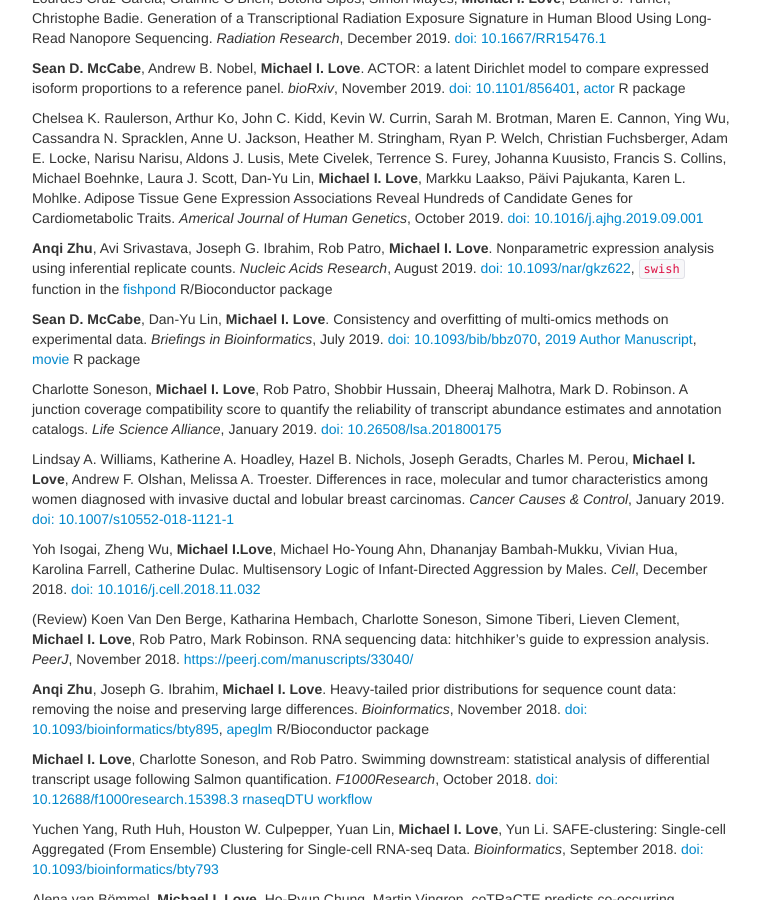
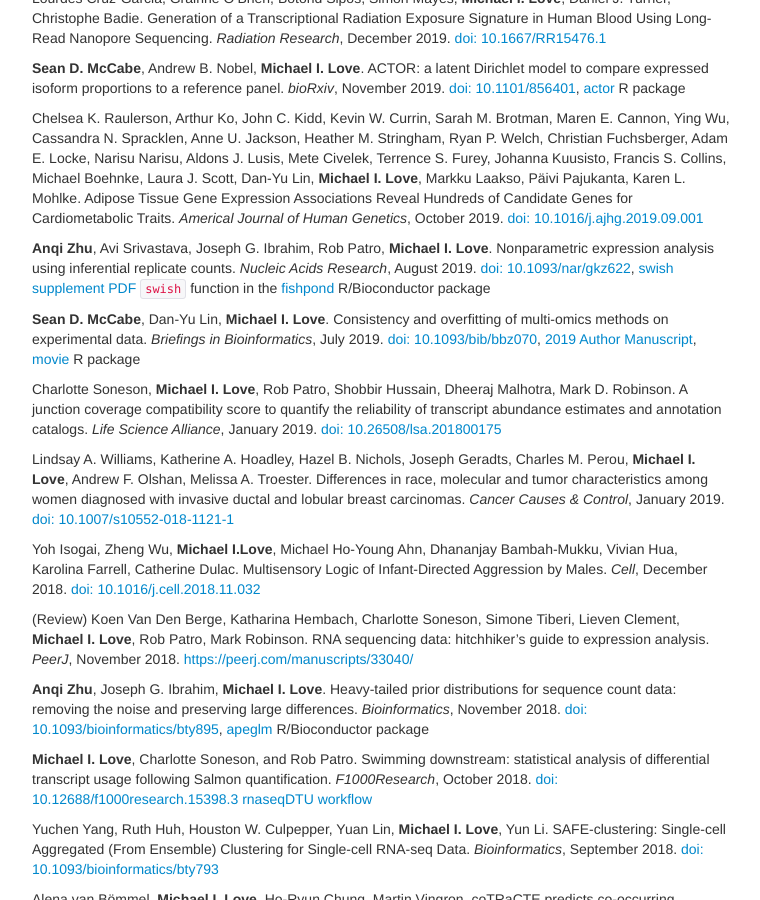
Before and after one commit to mikelove/mikelove.github.io, a Jekyll site: the page built from pages/papers.md, in a window 1280 px wide and 900 px high, scrolled down 1866 px. Shown: the whole window, without its empty margins (258-1018 px from the left). Built offline with Jekyll 4.4.1, drawn with Linux system fonts in a browser that asks for light colours.

Commit message:
adding swish supp

```diff
--- a/pages/papers.md
+++ b/pages/papers.md
@@ -202,6 +202,7 @@ Candidate Genes for Cardiometabolic Traits.
 Nonparametric expression analysis using inferential replicate counts.
 *Nucleic Acids Research*, August 2019.
 [doi: 10.1093/nar/gkz622](https://doi.org/10.1093/nar/gkz622),
+[swish supplement PDF](../assets/swish_supplement.pdf)
 `swish` function in the [fishpond](https://bioconductor.org/packages/fishpond) R/Bioconductor package
 
 **Sean D. McCabe**, Dan-Yu Lin, **Michael I. Love**.
```
Also changed, not shown: 1 other file.
